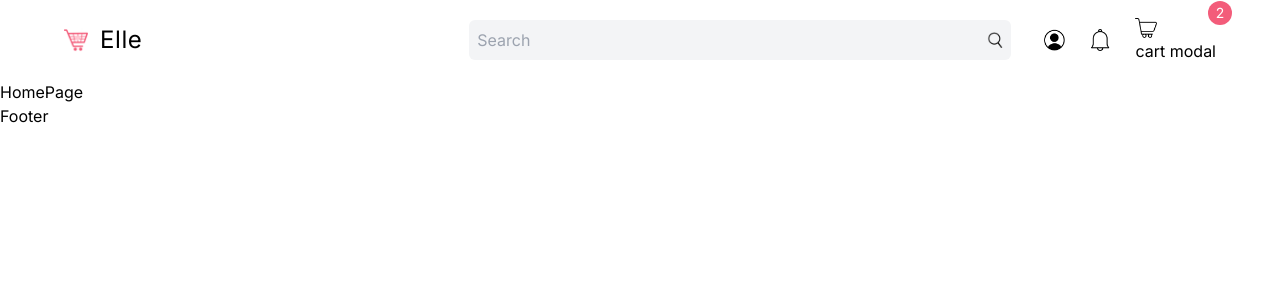
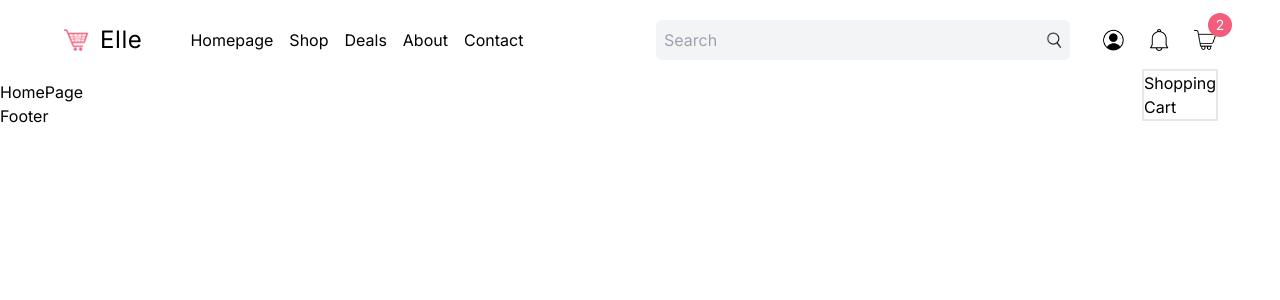
Before and after one commit to AramKim37/ecommerce-next, a Next.js app: page / in a window 1280 px wide. Both pictures are taken after a click on the picture 1205 px from the left and 40 px from the top of the page. Shown: the top 300 px of the page. Built offline with nearby package versions, Linux system fonts and the light colour scheme.

Commit message:
needs to build cart modal

```diff
--- a/src/components/CartModal.tsx
+++ b/src/components/CartModal.tsx
@@ -1,7 +1,14 @@
 "use client";
 
+import Image from "next/image";
+
 const CartModal = () => {
-  return <div>cart modal</div>;
+  return (
+    <div className="absolute top-10 left-10 border-2">
+      <h1>Shopping Cart</h1>
+      <div></div>
+    </div>
+  );
 };
 
 export default CartModal;
--- a/src/components/NavIcons.tsx
+++ b/src/components/NavIcons.tsx
@@ -55,8 +55,8 @@ const NavIcons = () => {
         <div className="absolute -top-4 -right-4 w-6 h-6 bg-cartColor rounded-full items-center flex justify-center text-white text-sm">
           2
         </div>
-        {isCartOpen && <CartModal />}
       </div>
+      {isCartOpen && <CartModal />}
     </div>
   );
 };
--- a/src/components/Navbar.tsx
+++ b/src/components/Navbar.tsx
@@ -17,13 +17,20 @@ const Navbar = () => {
       {/* Bigger screen */}
       <div className="hidden md:flex items-center justify-between gap-8 h-full">
         {/* left */}
-        <div className="w-1/3">
+        <div className="w-1/3 xl:w-1/2 flex items-center gap-12">
           <Link href="/" className="flex items-center gap-3">
             <Image src="/logo.png" alt="logo" width={24} height={24} />
             <div className="text-2xl tracking-wide">Elle</div>
           </Link>
+          <div className="hidden xl:flex gap-4">
+            <Link href="/">Homepage</Link>
+            <Link href="/">Shop</Link>
+            <Link href="/">Deals</Link>
+            <Link href="/">About</Link>
+            <Link href="/">Contact</Link>
+          </div>
         </div>
-        <div className="w-2/3 flex items-center justify-between gap-8">
+        <div className="w-2/3 xl:w-1/2 flex items-center justify-between gap-8">
           <SearchBar />
           <NavIcons />
         </div>
```
